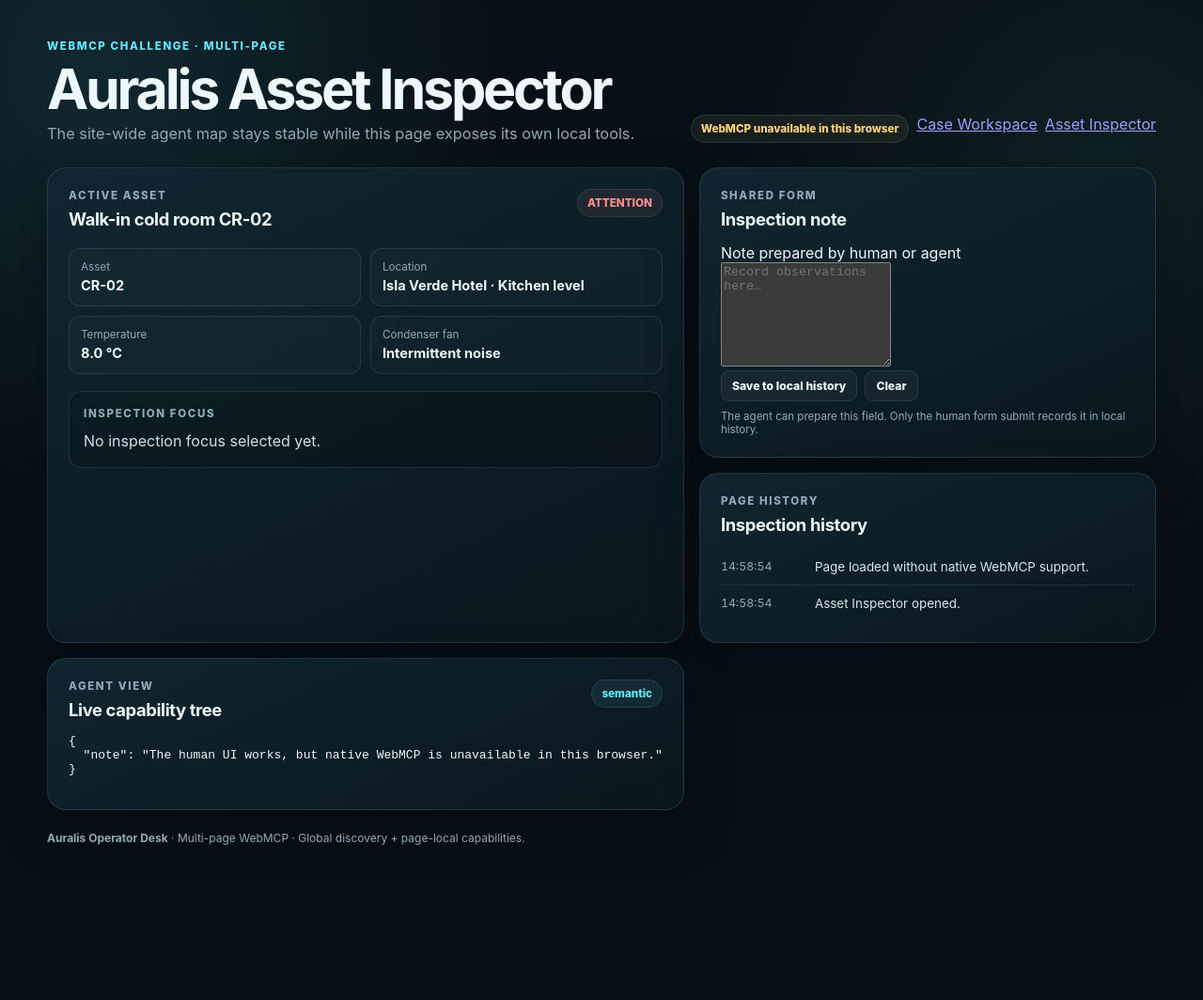
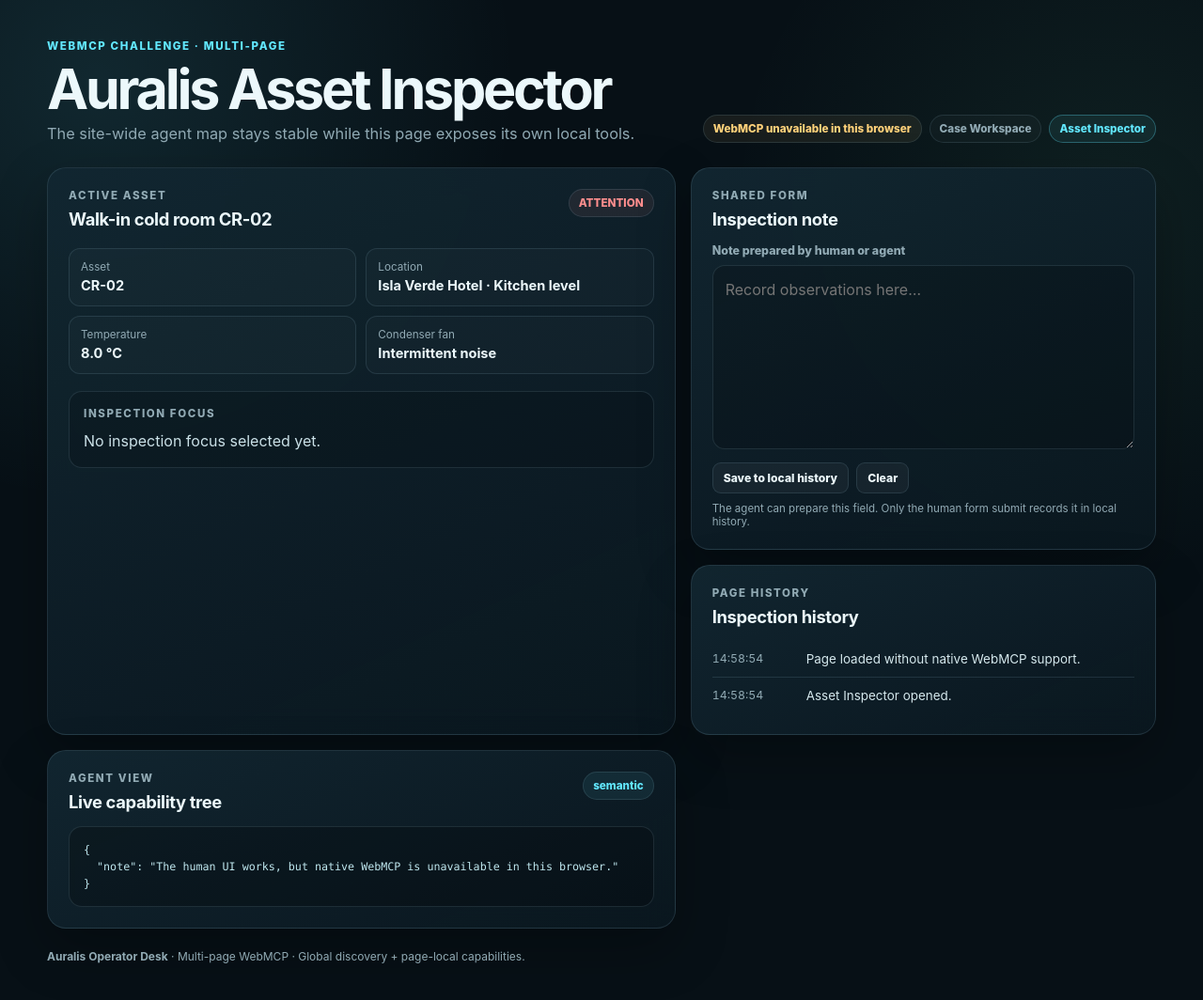
Before and after one commit to dajarony/WebMCP, a website with bundled scripts: page asset.html in a window 1280 px wide. Shown: the whole page at 94% size. Before the commit the page ends 941 px from the top, so only its background shows below. Built offline with nearby package versions, Linux system fonts and the light colour scheme.

Commit message:
style: add multi-page navigation, forms and capability tree

```diff
--- a/styles.css
+++ b/styles.css
@@ -86,7 +86,7 @@ h2 {
   gap: 8px;
 }
 
-.status, .severity, .counter, .live-dot {
+.status, .severity, .counter, .live-dot, .nav-pill {
   display: inline-flex;
   align-items: center;
   border: 1px solid var(--line);
@@ -103,6 +103,9 @@ h2 {
 .severity { color: var(--red); background: rgba(255, 142, 142, .08); }
 .counter { color: var(--amber); }
 .live-dot { color: var(--green); padding: 5px 8px; }
+.nav-pill { color: var(--muted); text-decoration: none; background: rgba(255,255,255,.025); transition: border-color .15s ease, color .15s ease, transform .15s ease; }
+.nav-pill:hover { color: var(--text); border-color: rgba(255,255,255,.25); transform: translateY(-1px); }
+.nav-pill.active { color: var(--cyan); border-color: rgba(98, 232, 255, .3); background: rgba(98, 232, 255, .07); }
 
 .layout {
   display: grid;
@@ -180,6 +183,7 @@ dd { margin: 0; font-size: .91rem; font-weight: 700; }
 .empty-state { color: var(--muted) !important; }
 .empty-text { color: var(--muted); font-style: italic; }
 .microcopy { margin: 9px 0 0; color: var(--muted); font-size: .72rem; }
+.capability-copy { margin: -4px 0 12px; }
 
 .approval-list { display: grid; gap: 10px; }
 .approval-card {
@@ -214,6 +218,37 @@ button.approve { color: var(--green); }
 button.reject { color: var(--red); }
 button:disabled { opacity: .45; cursor: default; transform: none; }
 
+.field-label { display: block; color: var(--muted); font-size: .78rem; font-weight: 800; margin-bottom: 8px; }
+textarea {
+  width: 100%;
+  resize: vertical;
+  min-height: 150px;
+  border: 1px solid var(--line);
+  border-radius: 13px;
+  background: rgba(0, 0, 0, .18);
+  color: var(--text);
+  padding: 13px;
+  font: inherit;
+  line-height: 1.5;
+  outline: none;
+}
+textarea:focus { border-color: rgba(98, 232, 255, .4); box-shadow: 0 0 0 3px rgba(98, 232, 255, .07); }
+.form-actions { margin-top: 10px; }
+
+.capability-tree {
+  margin: 0;
+  max-height: 500px;
+  overflow: auto;
+  border: 1px solid var(--line);
+  border-radius: 14px;
+  background: rgba(0, 0, 0, .24);
+  padding: 15px;
+  color: #bfe7ef;
+  font: 500 .73rem/1.55 ui-monospace, SFMono-Regular, Menlo, Consolas, monospace;
+  white-space: pre-wrap;
+  overflow-wrap: anywhere;
+}
+
 .history-list {
   list-style: none;
   margin: 0;
```
